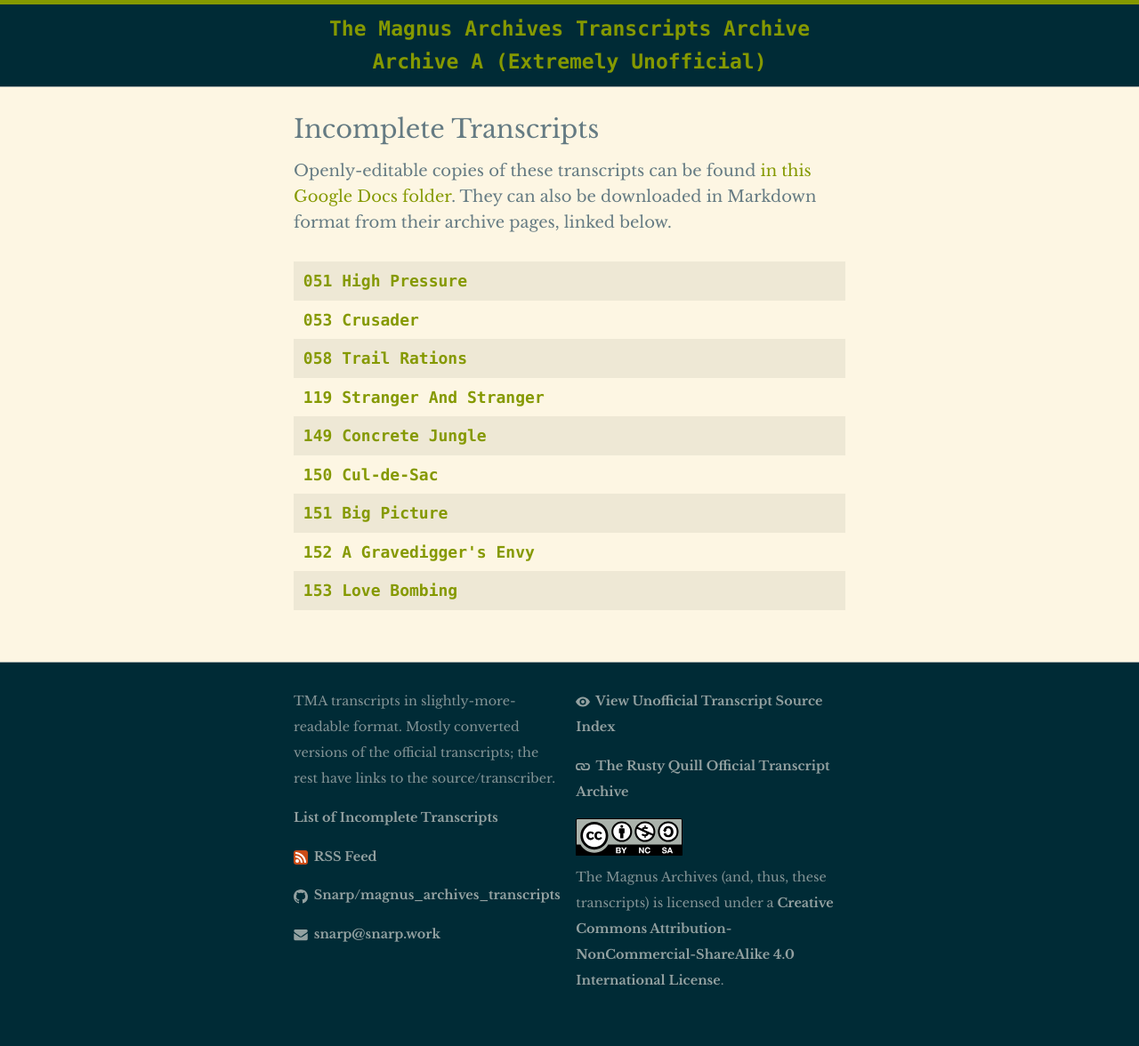
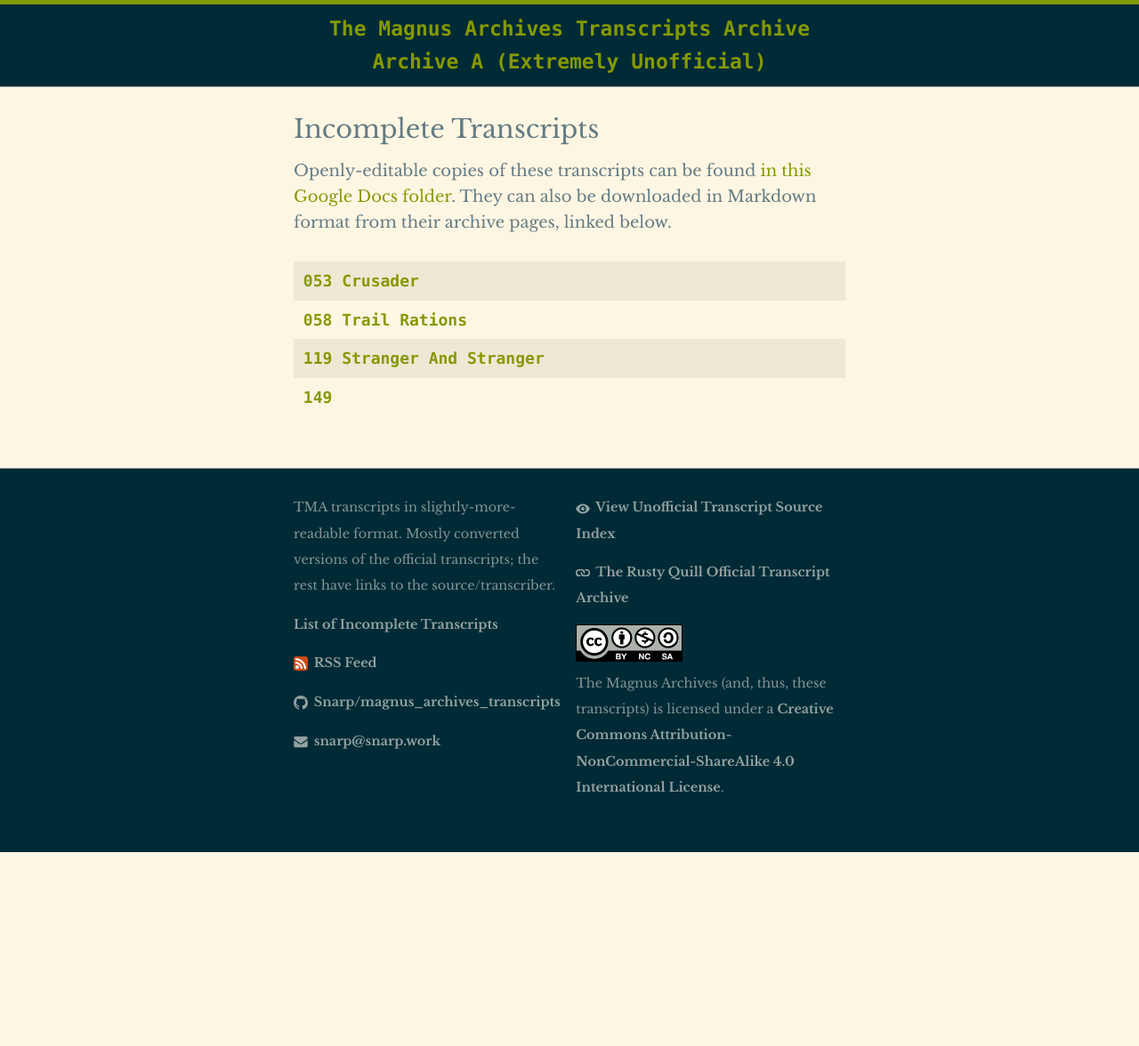
Before and after one commit to Snarp/magnus_archives_transcripts, a Jekyll site: the page built from incomplete.html, in a window 1280 px wide. Shown: the whole page at 89% size. Built offline with Jekyll 4.4.1, drawn with Linux system fonts in a browser that asks for light colours; some web fonts are replaced; after the commit the page ends 958 px from its top, so only the background shows below that.

Commit message:
[Savescum auto-commit.]

```diff
--- a/_data/incomplete.yml
+++ b/_data/incomplete.yml
@@ -1,6 +1,4 @@
 ---
-- number: '051'
-  title:  "High Pressure"
 - number: '053'
   title: "Crusader"
 - number: '058'
@@ -8,12 +6,3 @@
 - number: '119'
   title: "Stranger And Stranger"
 - number: '149'
-  title: "Concrete Jungle"
-- number: '150'
-  title: "Cul-de-Sac"
-- number: '151'
-  title: "Big Picture"
-- number: '152'
-  title: "A Gravedigger's Envy"
-- number: '153'
-  title: "Love Bombing"
```
